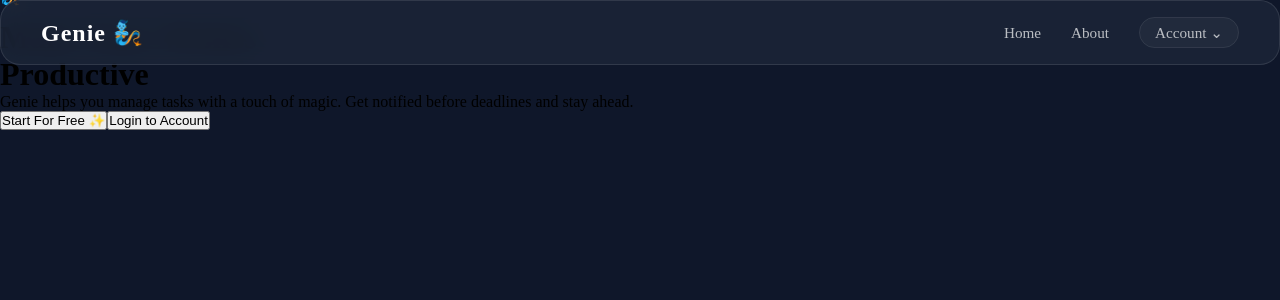
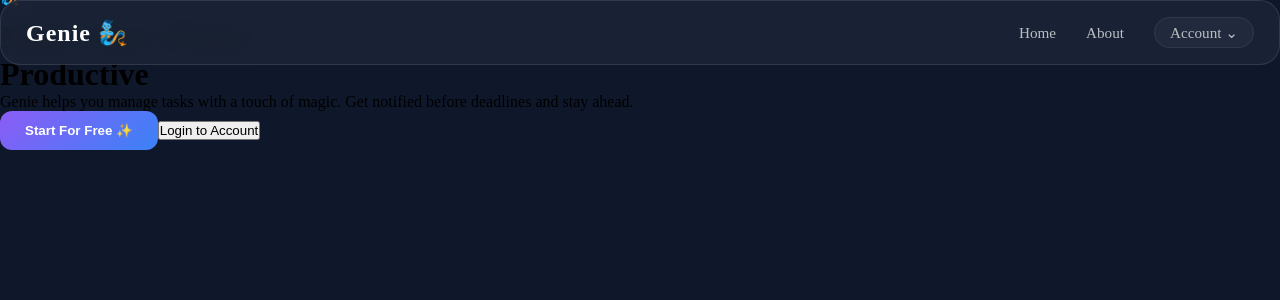
Before and after one commit to ishita-20-6/genie, a React (Vite) app: page / in a window 1280 px wide. Shown: the top 300 px of the page. Built offline with nearby package versions, Linux system fonts and the light colour scheme; no server answers.

Commit message:
Update home.css

```diff
--- a/src/pages/home.css
+++ b/src/pages/home.css
@@ -8,7 +8,7 @@
     --glass-border: rgba(255, 255, 255, 0.1);
 }
 
-/* Base Wrapper */
+/* 1. Global Reset */
 .dashboard-wrapper {
     padding: 100px 20px 40px;
     min-height: 100vh;
@@ -16,69 +16,80 @@
     color: var(--text-main);
 }
 
-/* Laptop/Desktop Layout */
-.dash-content {
-    display: grid;
-    grid-template-columns: 380px 1fr; /* Desktop par side-by-side */
-    gap: 30px;
-    max-width: 1400px;
-    margin: 0 auto;
+/* 2. Desktop Layout (Sirf badi screens ke liye) */
+@media screen and (min-width: 769px) {
+    .dash-content {
+        display: grid;
+        grid-template-columns: 380px 1fr;
+        gap: 30px;
+        max-width: 1400px;
+        margin: 0 auto;
+    }
+    .dash-header {
+        display: flex;
+        justify-content: space-between;
+        align-items: center;
+        padding: 20px 30px;
+        max-width: 1400px;
+        margin: 0 auto 30px;
+    }
 }
 
+/* 3. Common Glass Card Styles */
 .glass {
     background: var(--card-bg);
     backdrop-filter: blur(12px);
     border: 1px solid var(--glass-border);
     border-radius: 20px;
+    padding: 25px;
 }
 
-.dash-header {
-    display: flex;
-    justify-content: space-between;
-    align-items: center;
-    padding: 20px 30px;
-    border-radius: 24px;
-    margin-bottom: 30px;
-    background: linear-gradient(135deg, rgba(139, 92, 246, 0.1), rgba(59, 130, 246, 0.05));
+/* 4. Button Fix (No more white boxes!) */
+.pro-add-btn, .primary-btn {
+    background: linear-gradient(135deg, var(--accent-purple), var(--accent-blue)) !important;
+    color: white !important;
+    border: none !important;
+    padding: 12px 25px;
+    border-radius: 12px;
+    font-weight: bold;
+    cursor: pointer;
 }
 
-/* Task Cards Grid */
-.pro-task-grid {
-    display: grid;
-    grid-template-columns: repeat(auto-fill, minmax(320px, 1fr));
-    gap: 20px;
-}
-
-/* 📱 MOBILE FIX (Sabse important) */
-@media (max-width: 768px) {
+/* 5. 📱 MOBILE FIXES (Sirf phone ke liye) */
+@media screen and (max-width: 768px) {
     .dashboard-wrapper {
-        padding: 80px 10px 20px !important;
+        padding: 80px 10px 20px;
     }
 
-    /* Side-by-side ko khatam karke upar-niche karo */
     .dash-content {
-        display: flex !important;
-        flex-direction: column !important;
-        width: 100%;
+        display: flex;
+        flex-direction: column;
         gap: 20px;
     }
 
-    /* Card widths fix taaki screen se bahar na jayein */
-    .dash-header, .control-panel, .list-panel, .card, .pro-task-card {
+    .dash-header {
+        flex-direction: column;
+        text-align: center;
+        gap: 15px;
+        padding: 20px;
+    }
+
+    /* Saare cards ko poori width do */
+    .control-panel, .list-panel, .glass, .pro-task-card {
         width: 100% !important;
         max-width: 100% !important;
         margin: 0 !important;
-        box-sizing: border-box; /* Padding ko width ke andar rakhega */
     }
 
-    /* Buttons ko bada aur clickable banayein */
-    .pro-add-btn {
-        width: 100%;
-        padding: 15px;
+    .pro-task-grid {
+        grid-template-columns: 1fr !important;
     }
 
-    /* Task list ke andar padding sahi karein */
-    .list-panel {
-        padding: 15px !important;
+    /* Horizontal filter buttons scrollable */
+    .pro-filters {
+        display: flex;
+        overflow-x: auto;
+        gap: 10px;
+        padding-bottom: 5px;
     }
 }
```
